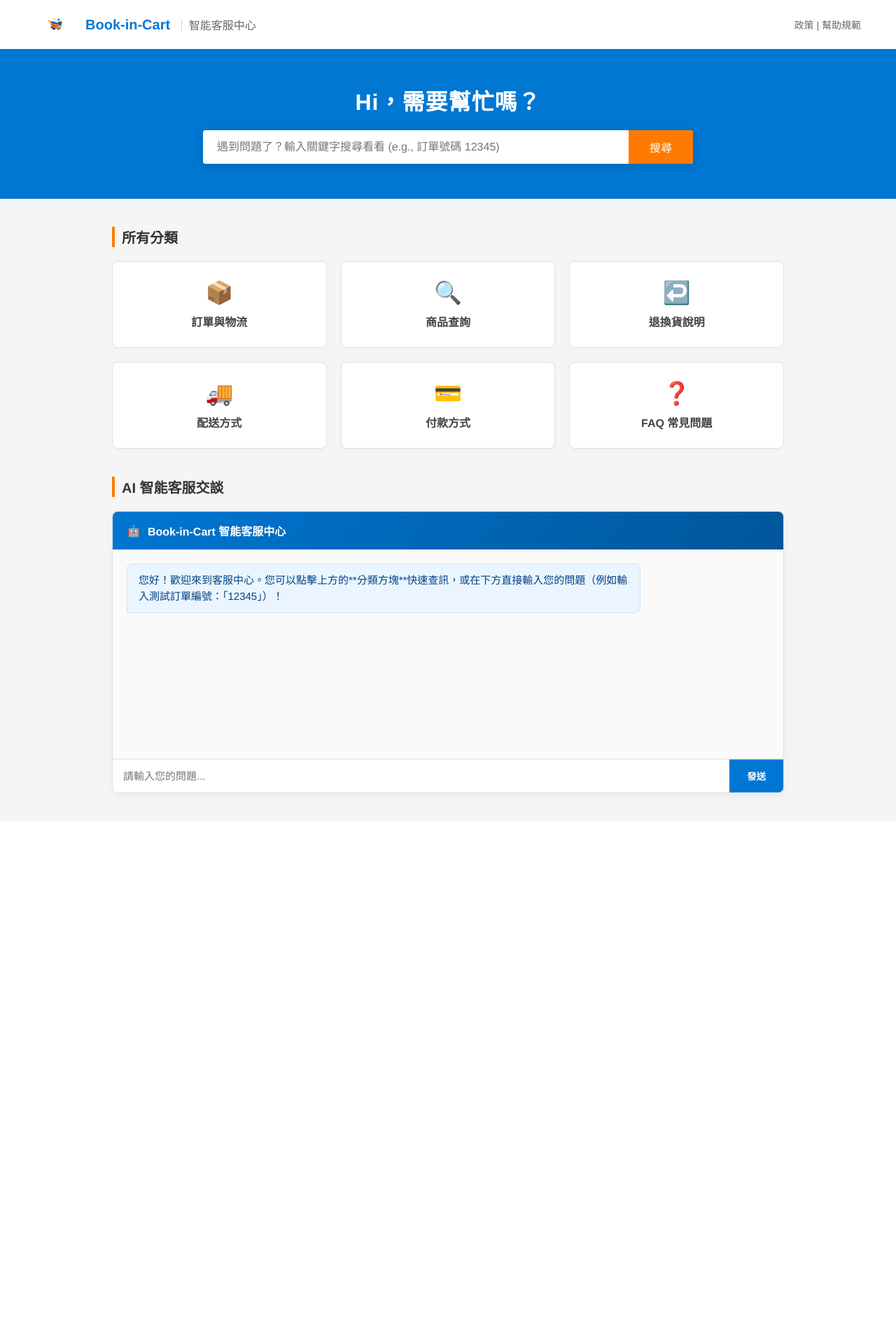
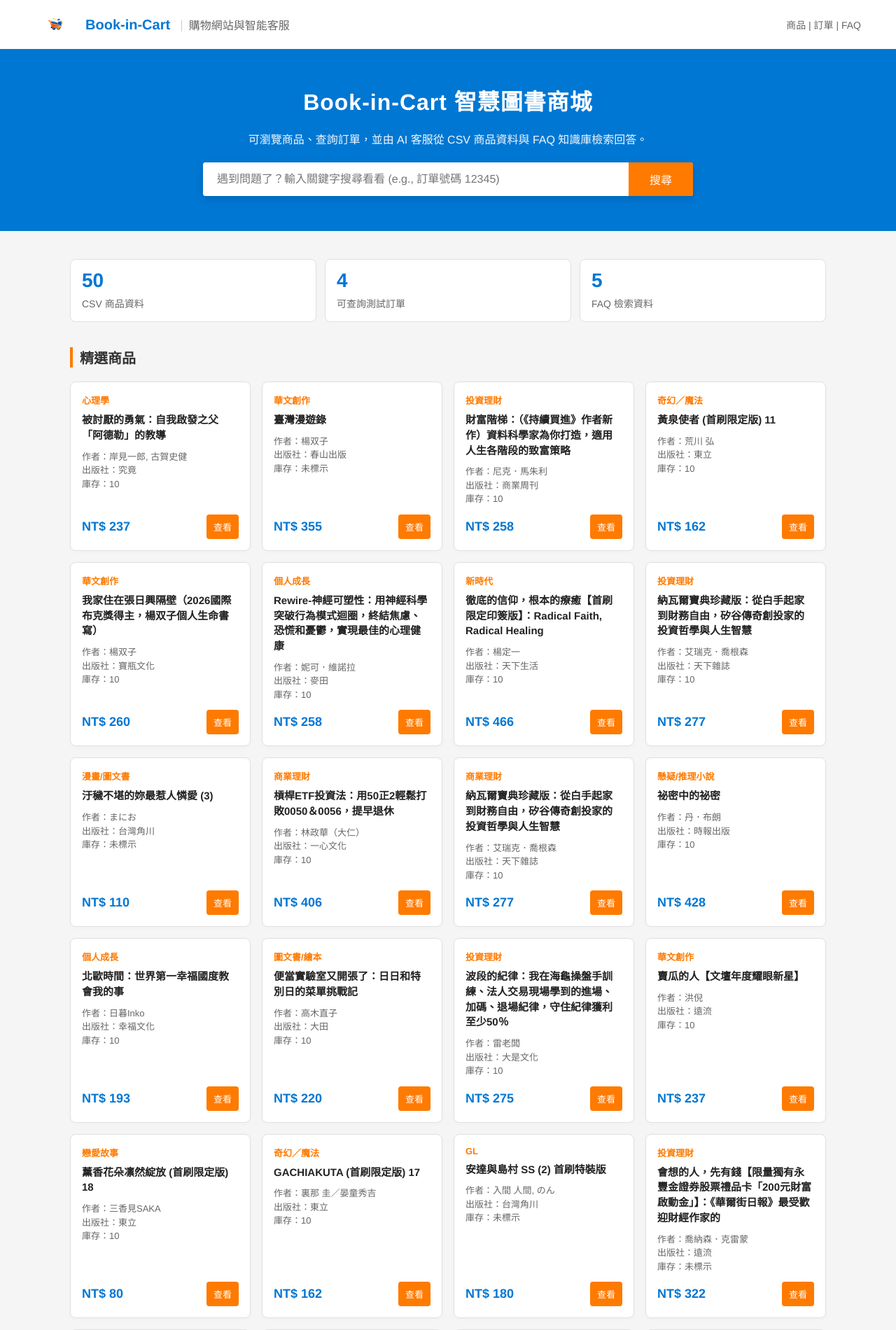
Before and after one commit to mia950518/ai, a Flask app: page / in a window 1280 px wide. Shown: the top 1900 px of the page at 70% size. Before the commit the page ends 1141 px from the top, so only its background shows below. Run offline with Flask 3, Linux system fonts and the light colour scheme.

```diff
--- a/requirements.txt
+++ b/requirements.txt
@@ -1,4 +1,2 @@
 flask
-sentence-transformers
-numpy
 gunicorn
--- a/templates/index.html
+++ b/templates/index.html
@@ -3,7 +3,7 @@
 <head>
     <meta charset="UTF-8">
     <meta name="viewport" content="width=device-width, initial-scale=1.0">
-    <title>智能客服中心</title>
+    <title>Book-in-Cart 購物網站與智能客服</title>
     <style>
         :root {
             --primary-blue: #0077D3;   /* 主色調：Logo的深藍 */
@@ -73,6 +73,12 @@
             letter-spacing: 1px;
         }
 
+        .search-banner p {
+            margin-bottom: 22px;
+            font-size: 16px;
+            opacity: 0.95;
+        }
+
         .search-container {
             max-width: 700px;
             margin: 0 auto;
@@ -105,9 +111,9 @@
             background-color: #e06b00;
         }
 
-        /* 六大分類區塊 */
+        /* 內容區塊 */
         .container {
-            max-width: 1000px;
+            max-width: 1120px;
             margin: 40px auto;
             padding: 0 20px;
         }
@@ -127,11 +133,114 @@
             margin-bottom: 40px;
         }
 
+        .site-stats {
+            display: grid;
+            grid-template-columns: repeat(3, 1fr);
+            gap: 12px;
+            margin-bottom: 36px;
+        }
+
+        .stat-item {
+            background: white;
+            border: 1px solid #e0e0e0;
+            border-radius: 8px;
+            padding: 16px;
+        }
+
+        .stat-number {
+            color: var(--primary-blue);
+            font-size: 28px;
+            font-weight: bold;
+            line-height: 1;
+        }
+
+        .stat-label {
+            color: #666;
+            font-size: 14px;
+            margin-top: 8px;
+        }
+
+        .product-grid {
+            display: grid;
+            grid-template-columns: repeat(4, 1fr);
+            gap: 16px;
+            margin-bottom: 40px;
+        }
+
+        .product-card {
+            background: white;
+            border: 1px solid #e0e0e0;
+            border-radius: 8px;
+            padding: 16px;
+            min-height: 210px;
+            display: flex;
+            flex-direction: column;
+            justify-content: space-between;
+            box-shadow: 0 2px 6px rgba(0,0,0,0.02);
+        }
+
+        .product-category {
+            color: var(--primary-orange);
+            font-size: 13px;
+            font-weight: bold;
+            margin-bottom: 8px;
+        }
+
+        .product-title {
+            color: #222;
+            font-size: 15px;
+            line-height: 1.45;
+            font-weight: bold;
+            margin-bottom: 10px;
+        }
+
+        .product-meta {
+            color: #666;
+            font-size: 13px;
+            line-height: 1.5;
+            margin-bottom: 12px;
+        }
+
+        .product-footer {
+            display: flex;
+            justify-content: space-between;
+            align-items: center;
+            gap: 10px;
+        }
+
+        .product-price {
+            color: var(--primary-blue);
+            font-size: 18px;
+            font-weight: bold;
+            white-space: nowrap;
+        }
+
+        .product-link {
+            color: white;
+            background: var(--primary-orange);
+            text-decoration: none;
+            border-radius: 4px;
+            padding: 8px 10px;
+            font-size: 13px;
+            white-space: nowrap;
+        }
+
         @media (max-width: 768px) {
             .grid-menu { grid-template-columns: repeat(2, 1fr); }
+            .site-stats { grid-template-columns: 1fr; }
+            .product-grid { grid-template-columns: repeat(2, 1fr); }
         }
         @media (max-width: 480px) {
             .grid-menu { grid-template-columns: 1fr; }
+            .product-grid { grid-template-columns: 1fr; }
+            header {
+                align-items: flex-start;
+                flex-direction: column;
+                gap: 8px;
+                padding: 14px 20px;
+            }
+            .search-container { flex-direction: column; }
+            .search-container button { padding: 14px 20px; }
         }
 
         .menu-card {
@@ -247,13 +356,14 @@
     <header>
         <div class="logo-section">
             <img class="logo-img" src="{{ url_for('static', filename='ChatGPT Image 2026年5月21日 下午12_51_54.png') }}" alt="Book-in-Cart Logo">
-            <div class="logo-title">Book-in-Cart <span>智能客服中心</span></div>
+            <div class="logo-title">Book-in-Cart <span>購物網站與智能客服</span></div>
         </div>
-        <div style="color: #666; font-size: 14px;">政策 | 幫助規範</div>
+        <div style="color: #666; font-size: 14px;">商品 | 訂單 | FAQ</div>
     </header>
 
     <div class="search-banner">
-        <h1>Hi，需要幫忙嗎？</h1>
+        <h1>Book-in-Cart 智慧圖書商城</h1>
+        <p>可瀏覽商品、查詢訂單，並由 AI 客服從 CSV 商品資料與 FAQ 知識庫檢索回答。</p>
         <div class="search-container">
             <input type="text" id="user-input" placeholder="遇到問題了？輸入關鍵字搜尋看看 (e.g., 訂單號碼 12345)" onkeypress="handleKeyPress(event)">
             <button onclick="sendMessage()">搜尋</button>
@@ -261,6 +371,42 @@
     </div>
 
     <div class="container">
+        <div class="site-stats">
+            <div class="stat-item">
+                <div class="stat-number">{{ product_count }}</div>
+                <div class="stat-label">CSV 商品資料</div>
+            </div>
+            <div class="stat-item">
+                <div class="stat-number">{{ order_count }}</div>
+                <div class="stat-label">可查詢測試訂單</div>
+            </div>
+            <div class="stat-item">
+                <div class="stat-number">{{ faq_count }}</div>
+                <div class="stat-label">FAQ 檢索資料</div>
+            </div>
+        </div>
+
+        <div class="section-title">精選商品</div>
+        <div class="product-grid">
+            {% for product in products %}
+            <div class="product-card">
+                <div>
+                    <div class="product-category">{{ product.get('商品分類', '圖書') }}</div>
+                    <div class="product-title">{{ product.get('書名', '') }}</div>
+                    <div class="product-meta">
+                        作者：{{ product.get('作者', '未標示') }}<br>
+                        出版社：{{ product.get('出版社', '未標示') }}<br>
+                        庫存：{{ product.get('庫存量', '未標示') }}
+                    </div>
+                </div>
+                <div class="product-footer">
+                    <div class="product-price">NT$ {{ product.get('價格', '未標示') }}</div>
+                    <a class="product-link" href="{{ product.get('商品網址', '#') }}" target="_blank" rel="noopener">查看</a>
+                </div>
+            </div>
+            {% endfor %}
+        </div>
+
         <div class="section-title">所有分類</div>
         <div class="grid-menu">
             <div class="menu-card" onclick="sendAction('order_status')">
@@ -296,7 +442,7 @@
             </div>
             <div class="chat-box" id="chat-box">
                 <div class="message bot">
-                    您好！歡迎來到客服中心。您可以點擊上方的**分類方塊**快速查訊，或在下方直接輸入您的問題（例如輸入測試訂單編號：「12345」）！
+                    您好！歡迎來到 Book-in-Cart。您可以查詢商品、FAQ，或輸入測試訂單編號「12345」、「67890」、「A1001」查看訂單進度。
                 </div>
             </div>
             <div class="chat-input-area">
```
Also changed, not shown: gunicorn_config.py (+5 -5 lines), render.yaml (added, +7 -0 lines), 1 other file.
